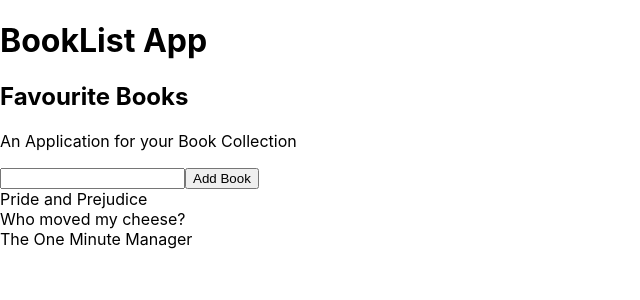
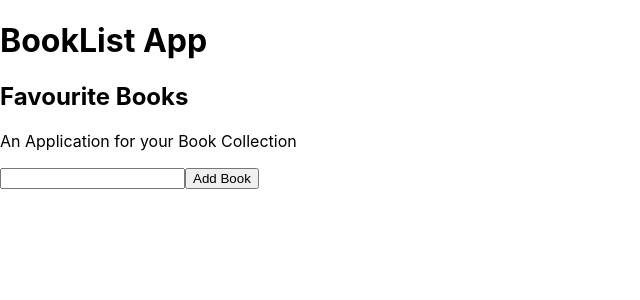
Before and after one commit to Suganthi2023/ReactAssign, a React (Create React App) app in the folder nov14assign/: page / in a window 1280 px wide. Shown: the top 300 px of the page, without its empty margins (0-640 px from the left). Built offline with nearby package versions, Linux system fonts and the light colour scheme.

Commit message:
removed the static book list

```diff
--- a/nov14assign/src/components/App.js
+++ b/nov14assign/src/components/App.js
@@ -5,9 +5,7 @@ import AddBookForm from "./AddBookForm";
 
 function App() {
   const [myBooks, setMyBooks] = useState([
-    "Pride and Prejudice",
-    "Who moved my cheese?",
-    "The One Minute Manager"
+
   ]);
   /*console.log(myBooks);*/
 
--- a/nov14assign/src/components/Book.js
+++ b/nov14assign/src/components/Book.js
@@ -3,8 +3,9 @@ function Book({book}){
     console.log(book);
     return (
         <div className="book">
-
-            {book}
+           <li>
+                {book}
+           </li>
 
         </div>
     )
```
